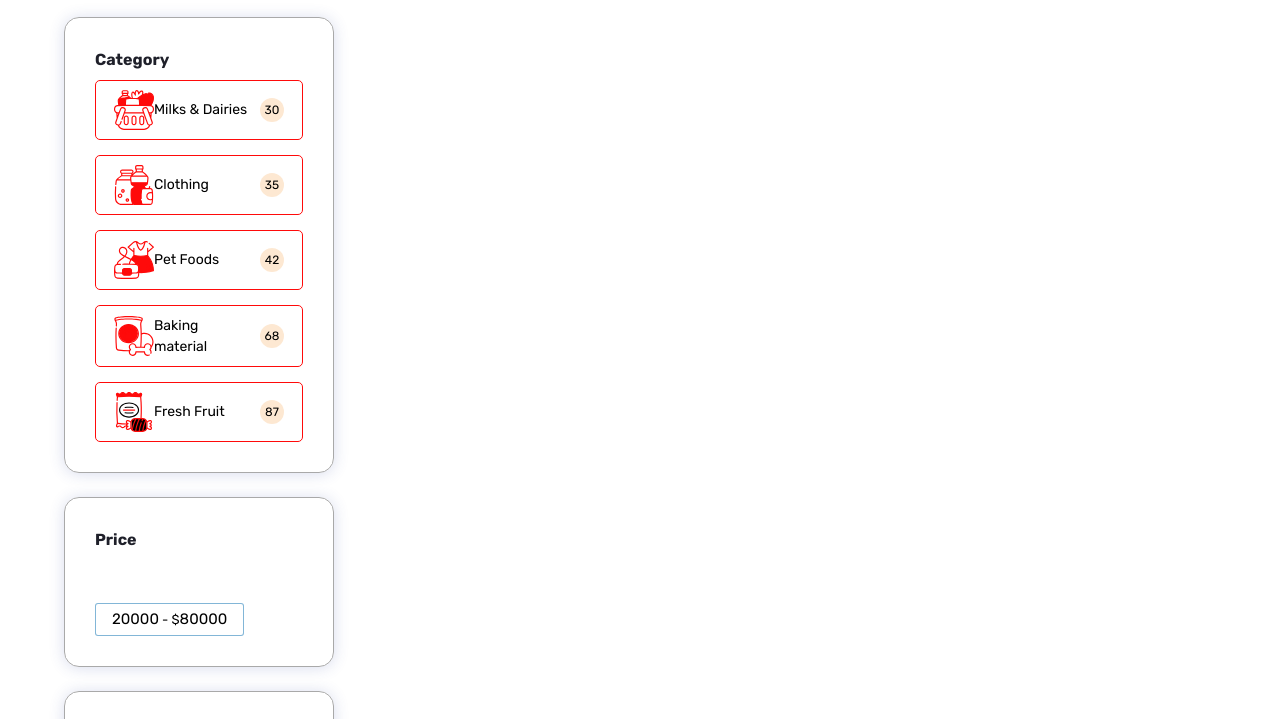
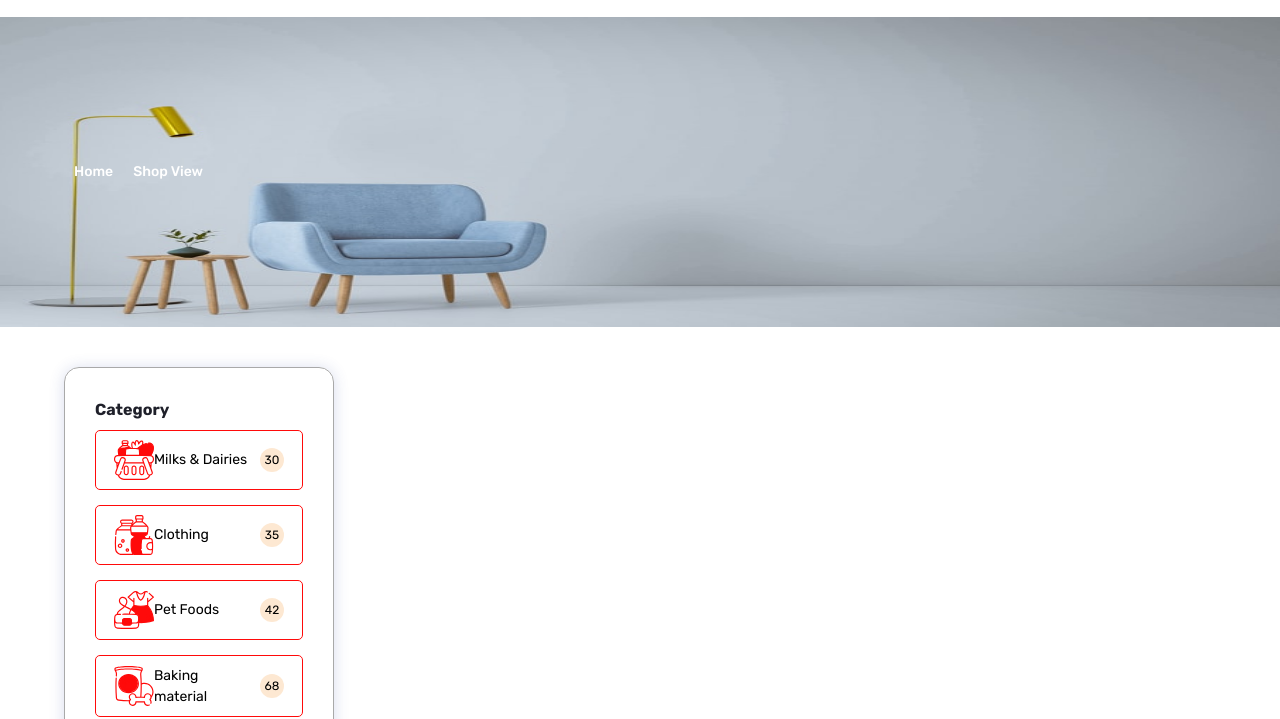
Before and after one commit to Lucifer4200/isho.com, a plain HTML site: page product-view.html in a window 1280 px wide. Shown: the part 57-776 px from the top of the page. Drawn offline with Linux system fonts and the light colour scheme.

Commit message:
shop view page

```diff
--- a/assets/sass/sub-stylesheet/_banner.scss
+++ b/assets/sass/sub-stylesheet/_banner.scss
@@ -38,3 +38,39 @@
   }
 }
 //?=== banner area css ends  ===?//
+
+//?=== page header css start ===?//
+.page-breadcamp {
+  min-height: 150px;
+  /* background-size: 120% 60%; */
+  background-repeat: no-repeat;
+  background-image: url(../../assets/images/banner/view-bg.jpg);
+  @include breakpoint (sm) {
+    min-height: 300px;
+    background-size: 100% 110%;
+    background-repeat: no-repeat;
+    background-position: center top;
+  }
+  .breadcamp-content {
+    line-height: 250px;
+    vertical-align: middle;
+    @include breakpoint (sm) {
+      line-height: 300px
+    }
+    ul.bread-menu {
+      @extend %flex;
+      align-items: center;
+      li {
+        a {
+          padding: 5px 10px;
+          font-weight: 500;
+          font-size: 14px;
+          color: $white-color;
+          display: inline-block;
+          text-decoration: none;
+        }
+      }
+    }
+  }
+}
+//?=== page header css ends  ===?//
--- a/assets/sass/sub-stylesheet/_main.scss
+++ b/assets/sass/sub-stylesheet/_main.scss
@@ -455,6 +455,7 @@ footer {
 
 //?=== product view page css start ===?//
 .porduct-view {
+  padding: 40px 0;
   .primary-sidebar {
     .sidebar-widget {
       position: relative;
--- a/product-view.html
+++ b/product-view.html
@@ -305,7 +305,12 @@
     <!-- page breadcamp start -->
     <section class="page-breadcamp">
       <div class="theme-container">
-        <div class="breadcamp-content"></div>
+        <div class="breadcamp-content">
+          <ul class="bread-menu">
+            <li><a href="#0">Home</a></li>
+            <li><a href="#0">Shop View</a></li>
+          </ul>
+        </div>
       </div>
     </section>
     <!-- page breadcamp ends  -->
```
Also changed, not shown: assets/images/banner/view-bg.jpg (added), assets/sass/style.css, 1 other file.
